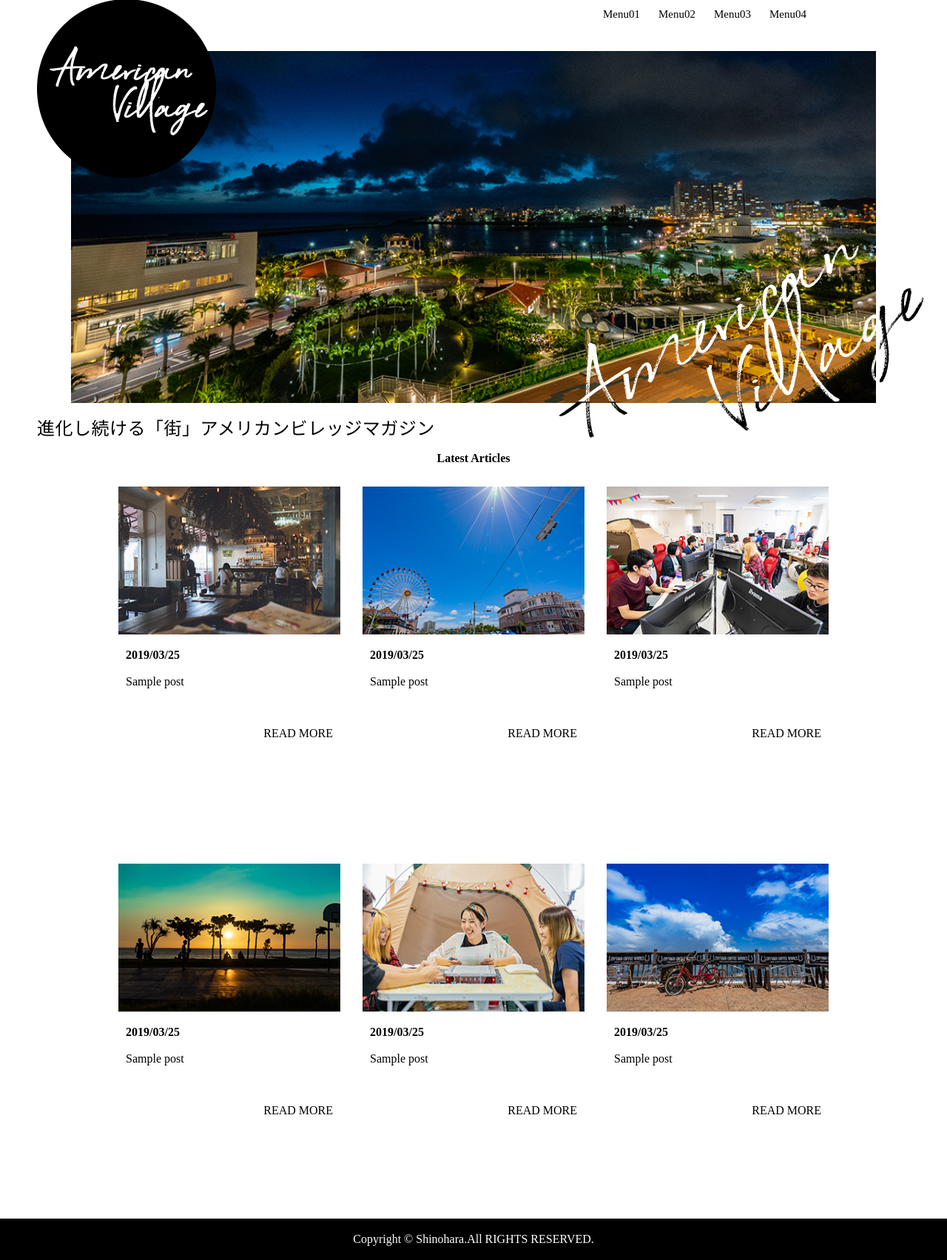
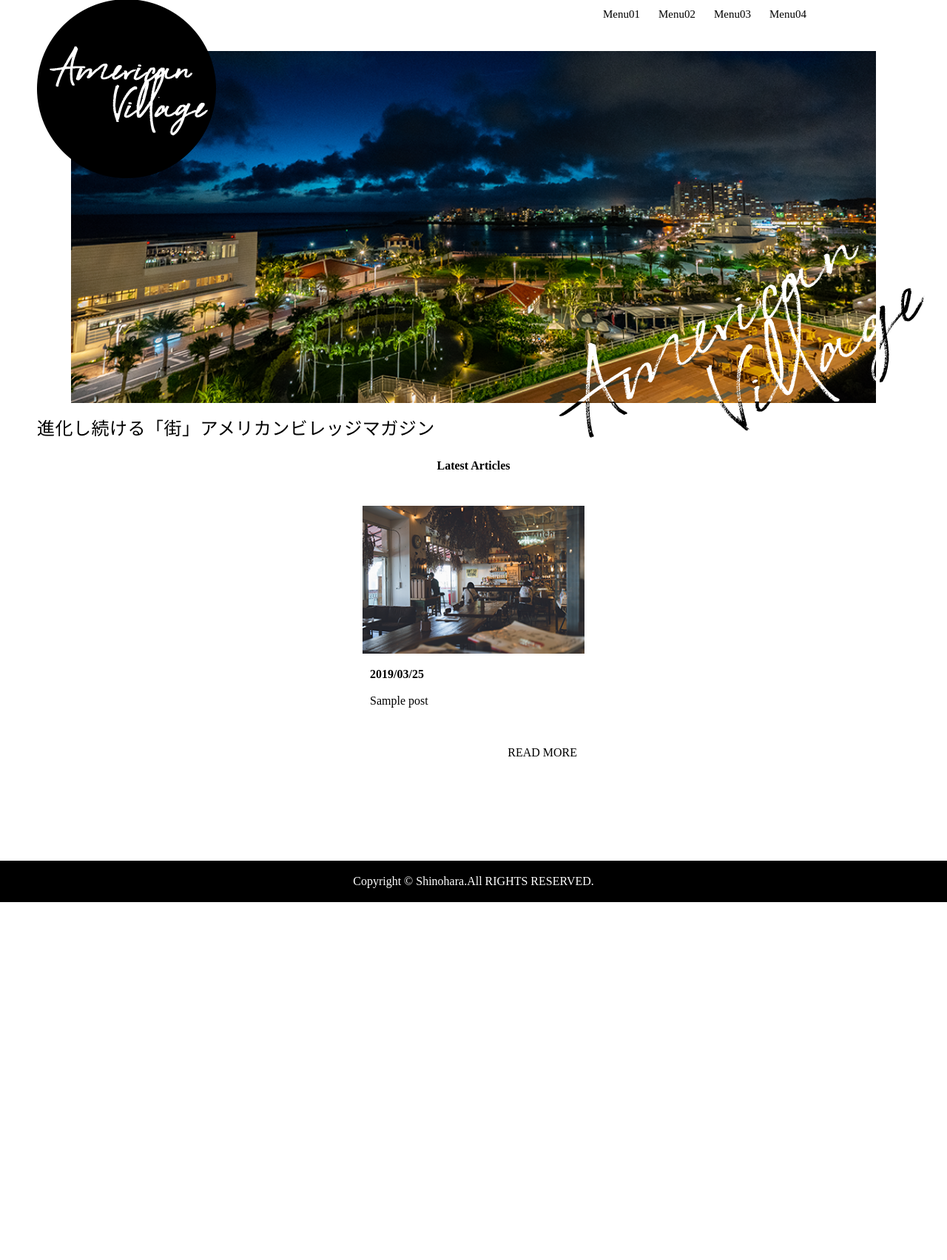
Before and after one commit to HirokoAB/OJT, a WordPress theme: template index.php in a window 1280 px wide. Shown: the part 31-1735 px from the top of the page at 74% size. After the commit the page ends 1251 px from the top, so only its background shows below. Run offline with PHP 8.4 and a stand-in for WordPress, Linux system fonts and the light colour scheme; the site name, menu and one post (Sample post) are stand-ins, and other content is empty.

Commit message:
phpファイルの編集途中（記事一覧スタイル崩れ未解決）

```diff
--- a/css/style.css
+++ b/css/style.css
@@ -81,14 +81,16 @@ a{
   margin: auto;
 }
 
+
 .articles{
   display: flex;
-  margin:auto;
+  margin: auto;
   justify-content: center;
   align-items: center;
   flex-direction: column;
-  margin-top: 20px;
+  margin-top: 30px;
 }
+
 
 .img-box{
   margin-top: 30px;
@@ -232,7 +234,6 @@ footer{
 
   .img-box{
     flex-direction: column;
-    max-width: 100%;
     margin: 20px auto;
   }
 
--- a/index.php
+++ b/index.php
@@ -42,25 +42,21 @@
     <!-- 記事一覧 -->
     <main class="articles">
       <h1>Latest Articles</h1>
+      <!-- 表示件数を指定するための配列 -->
+      <?php $args =  array('posts_per_page' => 6 );?>
+      <!-- postsの中に表示件数で指定した数の投稿を代入 -->
+      <?php $posts = get_posts($args);?>
+      <?php if (have_posts()): ?>
+      <div class="container">
+        <?php foreach ( $posts as $post ): ?>
+          <?php setup_postdata($post);?>
         <ul class="img-box">
           <li>
+            <?php if (has_post_thumbnail()): ?>
+              <?php the_post_thumbnail('thumbnail'); ?>
+            <?php else: ?>
             <img src="<?php echo get_template_directory_uri(); ?>/img/post_img_1.png" alt="">
-          <h3 class="date"><?php the_time('Y/m/d');?></h3>
-          <p class="article"><?php the_title();?></p>
-          <div class="read">
-            <a href="" class="next">READ MORE</a>
-          </div>
-        </li>
-        <li>
-          <img src="<?php echo get_template_directory_uri(); ?>/img/post_img_2.png" alt="">
-          <h3 class="date"><?php the_time('Y/m/d');?></h3>
-          <p class="article"><?php the_title();?></p>
-          <div class="read">
-            <a href="" class="next">READ MORE</a>
-          </div>
-        </li>
-        <li>
-          <img src="<?php echo get_template_directory_uri(); ?>/img/post_img_3.png" alt="">
+            <?php endif; ?>
             <h3 class="date"><?php the_time('Y/m/d');?></h3>
             <p class="article"><?php the_title();?></p>
             <div class="read">
@@ -68,32 +64,9 @@
             </div>
           </li>
         </ul>
-      <ul class="img-box">
-        <li>
-          <img src="<?php echo get_template_directory_uri(); ?>/img/post_img_4.png" alt="">
-          <h3 class="date"><?php the_time('Y/m/d');?></h3>
-          <p class="article"><?php the_title();?></p>
-          <div class="read">
-            <a href="" class="next">READ MORE</a>
+        <?php endforeach; ?>
       </div>
-        </li>
-        <li>
-          <img src="<?php echo get_template_directory_uri(); ?>/img/post_img_5.png" alt="">
-          <h3 class="date"><?php the_time('Y/m/d');?></h3>
-          <p class="article"><?php the_title();?></p>
-          <div class="read">
-            <a href="" class="next">READ MORE</a>
-          </div>
-        </li>
-        <li>
-          <img src="<?php echo get_template_directory_uri(); ?>/img/post_img_6.png" alt="">
-          <h3 class="date"><?php the_time('Y/m/d');?></h3>
-          <p class="article"><?php the_title();?></p>
-          <div class="read">
-            <a href="" class="next">READ MORE</a>
-          </div>
-        </li>
-      </ul>
+      <?php endif; ?>
     </main>
   </div>
   <!-- フッター -->
```
Lines whose indentation alone changed are shown as unchanged.
